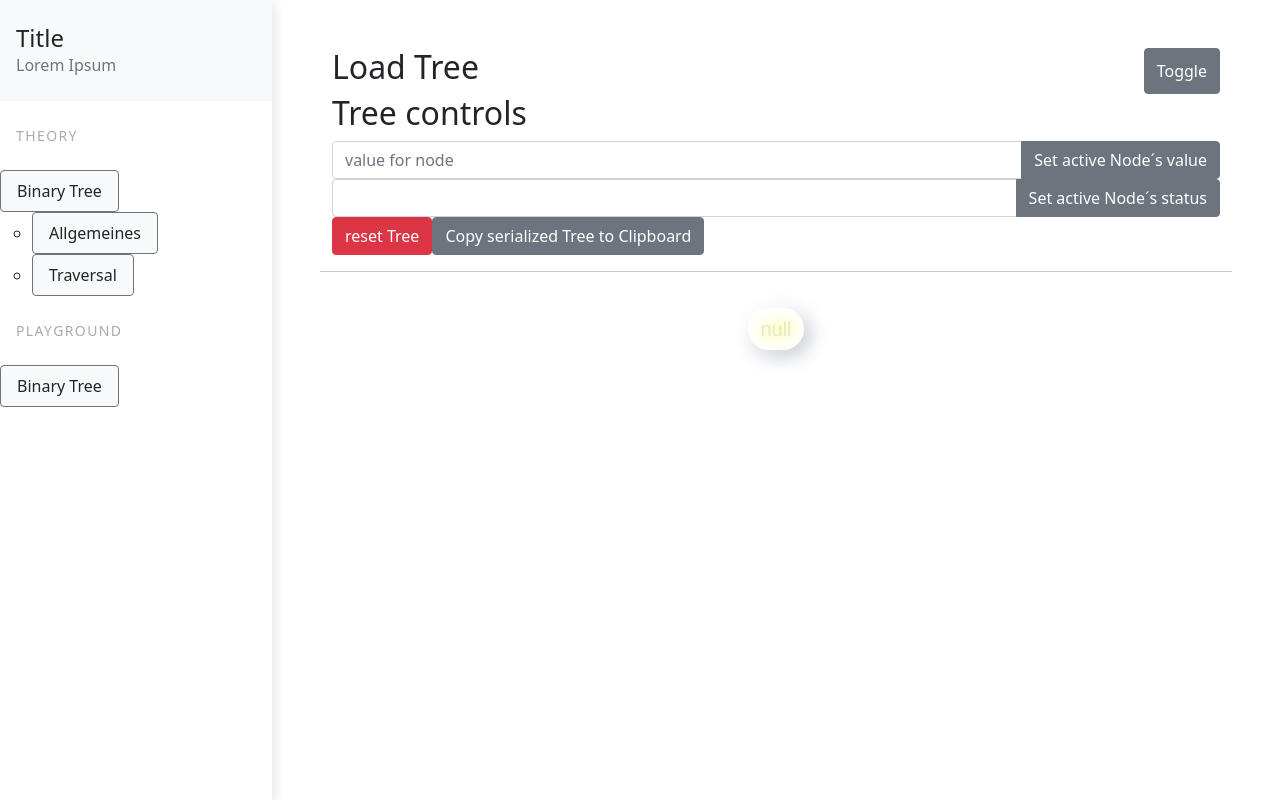
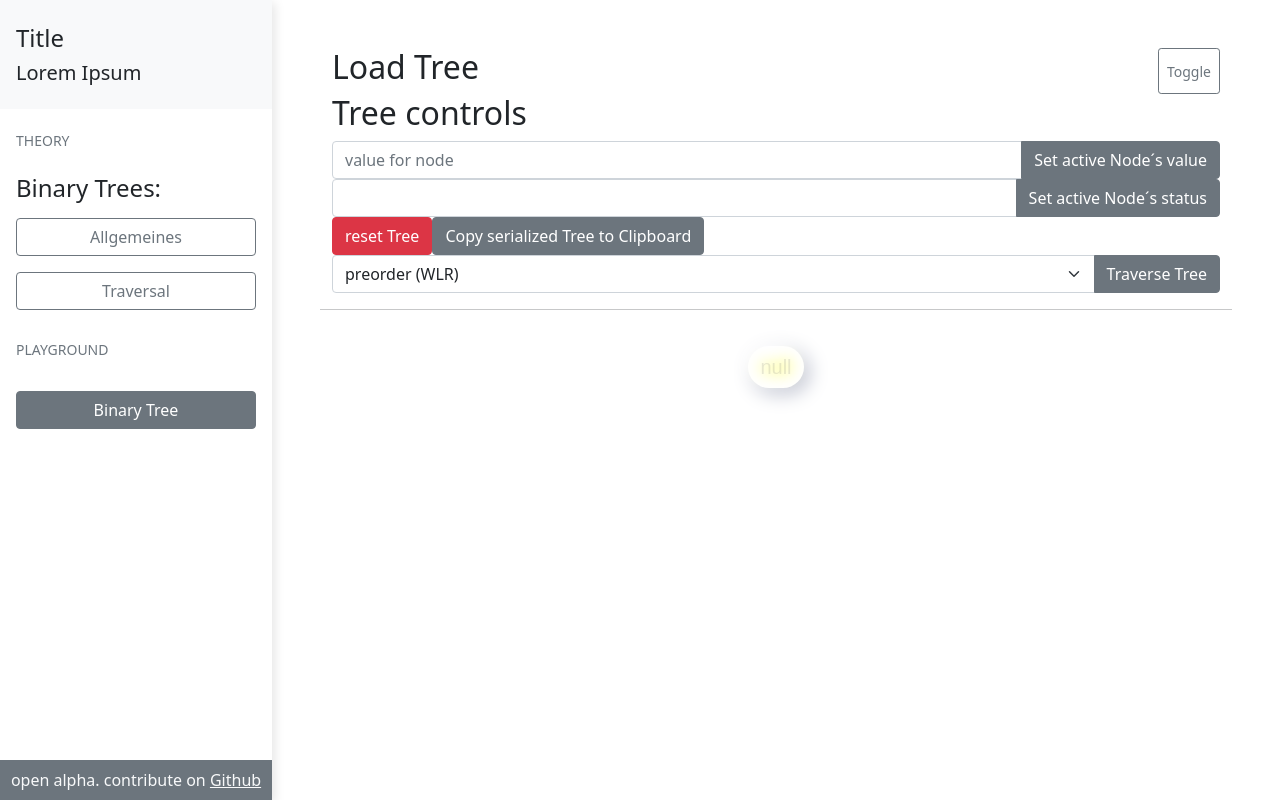
Before and after one commit to layaxx/eduviz, a React (Create React App) app: page / in a window 1280 px wide. Built offline with nearby package versions, Linux system fonts and the light colour scheme.

Commit message:
WIP: Binary Tree Traversal

```diff
--- a/src/App.css
+++ b/src/App.css
@@ -43,31 +43,20 @@
   }
 }
 
-/*
-*
-* ==========================================
-* FOR DEMO PURPOSE
-* ==========================================
-*
-*/
-
 body {
   /*   background: #599fd9;
   background: -webkit-linear-gradient(to right, #599fd9, #c2e59c);
   background: linear-gradient(to right, #599fd9, #c2e59c); */
   min-height: 100vh;
   overflow-x: hidden;
+  overflow-y: scroll;
+}
+
+#app {
+  min-height: 100vh;
 }
 
 .separator {
   margin: 3rem 0;
   border-bottom: 1px dashed #fff;
 }
-
-.text-uppercase {
-  letter-spacing: 0.1em;
-}
-
-.text-gray {
-  color: #aaa;
-}
--- a/src/App.tsx
+++ b/src/App.tsx
@@ -1,13 +1,13 @@
 import "bootstrap/dist/css/bootstrap.min.css"
 import { useState } from "react"
-import { Button } from "reactstrap"
+import { Button, Nav, NavItem, NavLink } from "reactstrap"
 
 import "./App.css"
 import BinaryTree from "./components/playground/BinaryTree"
 
 export default function App() {
   const content = {
-    pg_BinaryTree: <BinaryTree />,
+    pg_BinaryTree: null,
     t_binaryTreeAllgemein: null,
     t_binaryTreeTraversal: null,
   } as const
@@ -21,66 +21,79 @@ export default function App() {
         <div className="py-4 px-3 mb-4 bg-light">
           <div className="media d-flex align-items-center">
             <div className="media-body">
-              <h4 className="m-0">Title</h4>
-              <p className="font-weight-light text-muted mb-0">Lorem Ipsum</p>
+              <h1 className="h4">Title</h1>
+              <h2 className="lead mb-0 ">Lorem Ipsum</h2>
             </div>
           </div>
         </div>
 
-        <p className="text-gray font-weight-bold text-uppercase px-3 small pb-4 mb-0">
+        <h3 className="text-muted font-weight-bold text-uppercase px-3 small pb-4 mb-0">
           Theory
-        </p>
+        </h3>
 
-        <ul className="nav flex-column bg-white mb-0">
-          <li className="nav-item">
-            <Button
-              onClick={() => setActiveContent("t_binaryTreeAllgemein")}
-              className="nav-link text-dark font-italic bg-light"
-            >
-              Binary Tree
-            </Button>
-          </li>
-          <ul>
-            <li>
+        <Nav vertical>
+          <h4 className="mx-3 ">Binary Trees:</h4>
+          <Nav vertical>
+            <NavItem>
+              <NavLink>
+                <Button
+                  onClick={() => setActiveContent("t_binaryTreeAllgemein")}
+                  outline
+                  color="secondary"
+                  block
+                  active={activeContent === "t_binaryTreeAllgemein"}
+                >
+                  Allgemeines
+                </Button>
+              </NavLink>
+            </NavItem>
+            <NavItem>
+              <NavLink>
+                <Button
+                  onClick={() => setActiveContent("t_binaryTreeTraversal")}
+                  outline
+                  color="secondary"
+                  block
+                  active={activeContent === "t_binaryTreeTraversal"}
+                >
+                  Traversal
+                </Button>
+              </NavLink>
+            </NavItem>
+          </Nav>
+
+          <h3 className="text-muted font-weight-bold text-uppercase px-3 small py-4 mb-0">
+            Playground
+          </h3>
+
+          <NavItem>
+            <NavLink>
               <Button
-                onClick={() => setActiveContent("t_binaryTreeAllgemein")}
-                className="nav-link text-dark font-italic bg-light"
+                onClick={() => setActiveContent("pg_BinaryTree")}
+                outline
+                color="secondary"
+                block
+                active={activeContent === "pg_BinaryTree"}
               >
-                Allgemeines
+                Binary Tree
               </Button>
-            </li>
-            <li>
-              <Button
-                onClick={() => setActiveContent("t_binaryTreeTraversal")}
-                className="nav-link text-dark font-italic bg-light"
-              >
-                Traversal
-              </Button>
-            </li>
-          </ul>
-        </ul>
+            </NavLink>
+          </NavItem>
+        </Nav>
 
-        <p className="text-gray font-weight-bold text-uppercase px-3 small py-4 mb-0">
-          Playground
-        </p>
-
-        <ul className="nav flex-column bg-white mb-0">
-          <li className="nav-item">
-            <Button
-              onClick={() => setActiveContent("pg_BinaryTree")}
-              className="nav-link text-dark font-italic bg-light"
-            >
-              Binary Tree
-            </Button>
-          </li>
-        </ul>
+        <footer className="p-2 w-100 text-light bg-secondary text-center position-absolute bottom-0 start-0 ">
+          open alpha. contribute on{" "}
+          <a href="https://github.com/layaxx/eduviz" className="link-light">
+            Github
+          </a>
+        </footer>
       </div>
 
       <div className="page-content p-5" id="content">
         {content[activeContent]}
+
+        <BinaryTree hidden={activeContent !== "pg_BinaryTree"}></BinaryTree>
       </div>
-
-      {/* <footer className="bt-4 bg-white text-center">open beta</footer> */}
     </div>
   )
 }
--- a/src/components/playground/BinaryTree.tsx
+++ b/src/components/playground/BinaryTree.tsx
@@ -1,4 +1,4 @@
-import React from "react"
+import React, { useState } from "react"
 import { Button, Container, Input, InputGroup } from "reactstrap"
 import BinaryTreeNode from "./BinaryTreeNode"
 import confirm from "reactstrap-confirm"
@@ -6,8 +6,13 @@ import { CopyToClipboard } from "react-copy-to-clipboard"
 import "./BinaryTree.css"
 import { exportTreeAsString } from "../../lib/binaryTreeHelpers"
 import LoadTreeSection from "./LoadTreeSection"
+import { TraversalOption } from "../../lib/binaryTreeTypes"
 
-export default function BinaryTree() {
+type Props = {
+  hidden: boolean
+}
+
+export default function BinaryTree({ hidden }: Props) {
   const rootID = "0"
 
   const [activeID, setActiveID] = React.useState<string | undefined>(rootID)
@@ -24,6 +29,14 @@ export default function BinaryTree() {
   const [newValue, setNewValue] = React.useState("")
   const [newStatus, setNewStatus] = React.useState("")
 
+  const [traversalOption, setTraversalOption] = useState<TraversalOption>(
+    TraversalOption.PREORDER
+  )
+
+  const [traversalOutput, setTraversalOutput] = useState("")
+
+  const traversalOptions = Object.values(TraversalOption)
+
   React.useEffect(() => {
     if (activeID) {
       console.debug("changed activeID to ", activeID)
@@ -34,6 +47,10 @@ export default function BinaryTree() {
     }
     // eslint-disable-next-line react-hooks/exhaustive-deps
   }, [activeID])
+
+  if (hidden) {
+    return null
+  }
 
   return (
     <>
@@ -114,6 +131,38 @@ export default function BinaryTree() {
         <CopyToClipboard text={exportTreeAsString(tree)}>
           <Button>Copy serialized Tree to Clipboard</Button>
         </CopyToClipboard>
+
+        <InputGroup>
+          <Input
+            name="select"
+            type="select"
+            value={traversalOption}
+            onChange={(event) =>
+              setTraversalOption(event.target.value as TraversalOption)
+            }
+          >
+            {traversalOptions.map((option, index) => (
+              <option key={index}>{option}</option>
+            ))}
+          </Input>
+          <Button
+            onClick={() => setTraversalOutput(tree.traverse(traversalOption))}
+          >
+            Traverse Tree
+          </Button>
+        </InputGroup>
+        {!!traversalOutput && (
+          <Container className="d-flex">
+            <Button
+              close
+              onClick={() => setTraversalOutput("")}
+              size="sm"
+            ></Button>
+            <p>
+              <span className="fw-bold">Output:</span> {traversalOutput}
+            </p>{" "}
+          </Container>
+        )}
       </Container>
 
       <hr />
--- a/src/components/playground/BinaryTreeNode.tsx
+++ b/src/components/playground/BinaryTreeNode.tsx
@@ -1,3 +1,5 @@
+import { TraversalOption } from "../../lib/binaryTreeTypes"
+
 export default class BinaryTreeNode {
   left: BinaryTreeNode | null
   right: BinaryTreeNode | null
@@ -44,17 +46,17 @@ export default class BinaryTreeNode {
       : null
   }
 
-  serialize(): string {
-    return JSON.stringify({
-      value: this.value,
-      status: this.status,
-      right: this.right ? this.right.serialize() : "null",
-      left: this.left ? this.left.serialize() : "null",
-    })
-  }
+  traverse(mode: TraversalOption) {
+    const leftResult: string = this.left ? this.left.traverse(mode) : ""
+    const rightResult: string = this.right ? this.right.traverse(mode) : ""
 
-  setLeftNode(left: BinaryTreeNode | null) {
-    this.left = left
+    const templates = {
+      [TraversalOption.PREORDER]: `${this.value} ${leftResult} ${rightResult}`,
+      [TraversalOption.INORDER]: `${leftResult} ${this.value} ${rightResult}`,
+      [TraversalOption.POSTORDER]: `${leftResult} ${rightResult} ${this.value}`,
+    }
+
+    return templates[mode]
   }
 
   setStatus(id: string, newStatus: string) {
--- a/src/components/playground/LoadTreeSection.tsx
+++ b/src/components/playground/LoadTreeSection.tsx
@@ -10,7 +10,8 @@ import {
   Input,
 } from "reactstrap"
 import { loadTreeFromString } from "../../lib/binaryTreeHelpers"
-import { treePresets, TreePreset } from "../../lib/treePresets"
+import { treePresets } from "../../lib/binaryTreePresets"
+import { TreePreset } from "../../lib/binaryTreeTypes"
 import BinaryTreeNode from "./BinaryTreeNode"
 
 export default function LoadTreeSection({
@@ -56,7 +57,9 @@ export default function LoadTreeSection({
     <Container>
       <Container className="d-flex justify-content-between p-0">
         <h2>Load Tree</h2>
-        <Button id="toggleLoadSection">Toggle</Button>
+        <Button outline id="toggleLoadSection" size="sm">
+          Toggle
+        </Button>
       </Container>
       <UncontrolledCollapse toggler="#toggleLoadSection">
         <Row>
--- a/src/lib/treePresets.ts
+++ b/src/lib/binaryTreePresets.ts
@@ -1,7 +1,4 @@
-export type TreePreset = {
-  name: string
-  string: string
-}
+import { TreePreset } from "./binaryTreeTypes"
 
 export const treePresets: TreePreset[] = [
   {
--- /dev/null
+++ b/src/lib/binaryTreeTypes.ts
@@ -0,0 +1,10 @@
+export enum TraversalOption {
+  PREORDER = "preorder (WLR)",
+  INORDER = "inorder (LWR)",
+  POSTORDER = "postorder (LRW)",
+}
+
+export type TreePreset = {
+  name: string
+  string: string
+}
```
